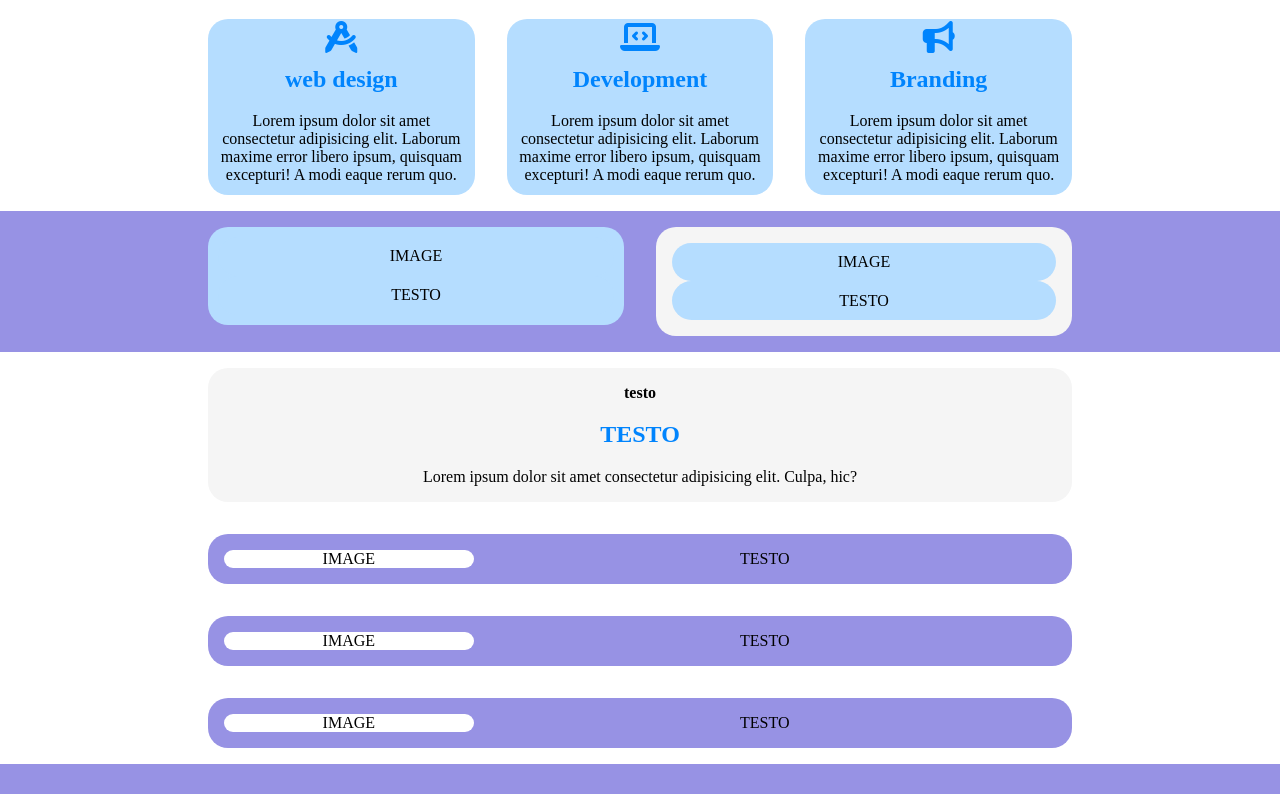
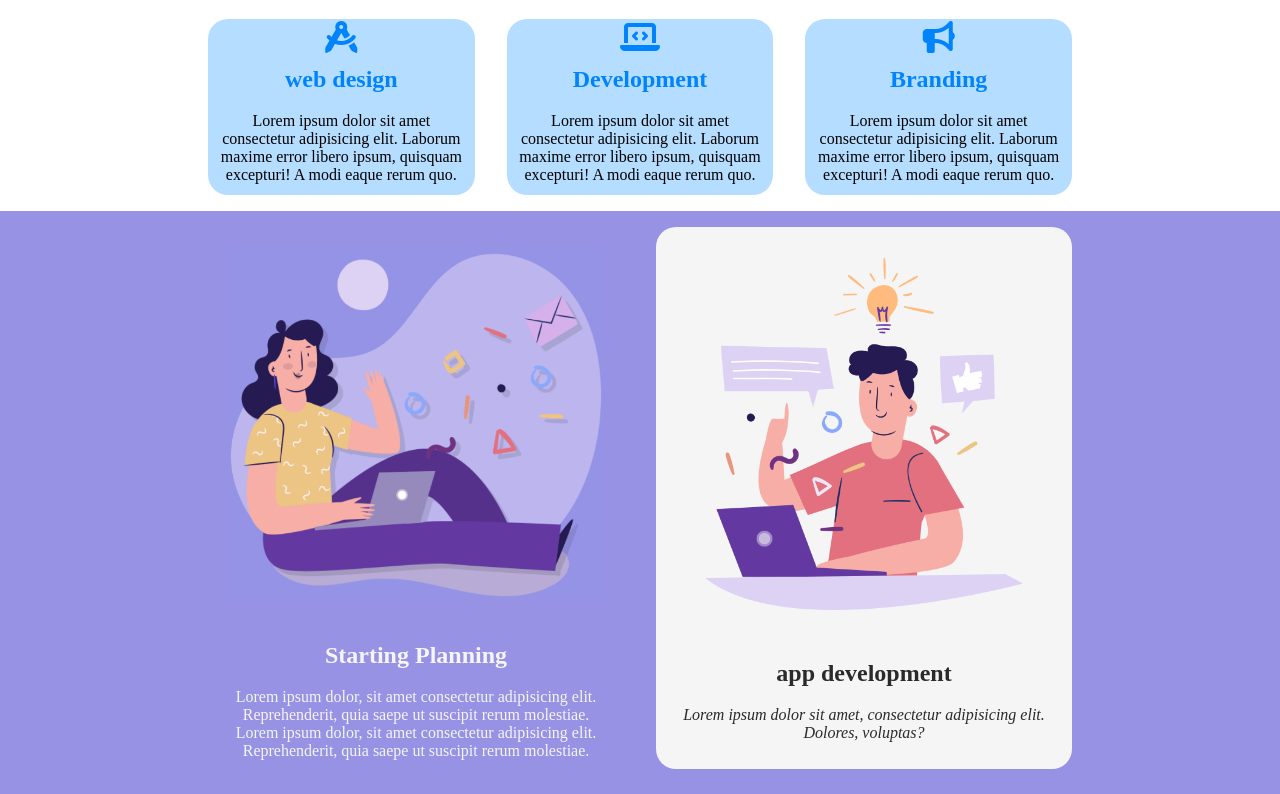
Before and after one commit to NicolaTeora/htmlcss-responsive-layout, a plain HTML site: page index.html in a window 1280 px wide. Shown: the part 307-1101 px from the top of the page. Drawn offline with Linux system fonts and the light colour scheme.

Commit message:
feat : add content section two (90%)

```diff
--- a/css/style.css
+++ b/css/style.css
@@ -77,13 +77,12 @@ div{
     text-align: center;
 }
 
-#frist-section p{
-    padding: 0 2rem;
+#frist-section .card-left h3,
+i{
+    color: var(--color-nav);
 }
 
-#frist-section .card-left h3,
-h2,
-i{
+.tit-demo{
     color: var(--color-nav);
 }
 
@@ -112,9 +111,28 @@ i{
     text-align: center;
 }
 
+#strategic-plan .card,
+h2{
+    background-color: inherit;
+    color: whitesmoke;
+}
+
+#strategic-plan img{
+    width: 100%;
+}
+
 .card-w{
     padding: 1rem;
     background-color: whitesmoke;
+}
+
+.card-w h2{
+    color: rgb(43, 42, 42);
+}
+
+.card-w p{
+    font-style: oblique;
+    color: rgb(43, 42, 42);
 }
 
 /* section testimonials */
@@ -268,7 +286,7 @@ h2{
     width: calc(50%);
     }
     #stategic-plan .row{
-    align-items: end;
+    align-items: flex-end;
     }
 
     /* section benefits */
--- a/index.html
+++ b/index.html
@@ -45,28 +45,28 @@
                     <div class="col">
                         <div class="card">
                             <i class="fa-solid fa-file-code fa-2xl"></i>
-                            <h2>Clean code</h2>
+                            <h2 class="tit-demo">Clean code</h2>
                             <p>Lorem ipsum dolor sit amet consectetur adipisicing elit. Laborum maxime error libero ipsum, quisquam excepturi! A modi eaque rerum quo.</p>
                         </div>
                     </div>
                     <div class="col">
                         <div class="card">
                             <i class="fa-solid fa-compass-drafting fa-2xl"></i>
-                            <h2>web design</h2>
+                            <h2 class="tit-demo">web design</h2>
                             <p>Lorem ipsum dolor sit amet consectetur adipisicing elit. Laborum maxime error libero ipsum, quisquam excepturi! A modi eaque rerum quo.</p>
                         </div>
                     </div>
                     <div class="col">
                         <div class="card">
                             <i class="fa-solid fa-laptop-code fa-2xl"></i>
-                            <h2>Development</h2>
+                            <h2 class="tit-demo">Development</h2>
                             <p>Lorem ipsum dolor sit amet consectetur adipisicing elit. Laborum maxime error libero ipsum, quisquam excepturi! A modi eaque rerum quo.</p>
                         </div>
                     </div>
                     <div class="col">
                         <div class="card">
                             <i class="fa-solid fa-bullhorn fa-2xl"></i>
-                            <h2>Branding</h2>
+                            <h2 class="tit-demo">Branding</h2>
                             <p>Lorem ipsum dolor sit amet consectetur adipisicing elit. Laborum maxime error libero ipsum, quisquam excepturi! A modi eaque rerum quo.</p>
                         </div>
                     </div>
@@ -83,20 +83,27 @@
                     <div class="col">
                         <div class="card">
                             <div class="card">
-                                IMAGE
+                                <img src="./img/planning1.png" alt="">
                             </div>
                             <div class="card">
-                                TESTO
+                                <h2>Starting Planning</h2>
+                                <p>
+                                    Lorem ipsum dolor, sit amet consectetur adipisicing elit.
+                                    Reprehenderit, quia saepe ut suscipit rerum molestiae.                                     Lorem ipsum dolor, sit amet consectetur adipisicing elit. Reprehenderit, quia saepe ut suscipit rerum molestiae.
+                                </p>
                             </div>
                         </div>
                     </div>
                     <div class="col">
                         <div class="card-w">
                             <div class="card">
-                                IMAGE
+                                <img src="./img/planning2.png" alt="">
                             </div>
                             <div class="card">
-                                TESTO
+                                <h2>app development</h2>
+                                <p>
+                                    Lorem ipsum dolor sit amet, consectetur adipisicing elit. Dolores, voluptas?
+                                </p>
                             </div>
                         </div>
                     </div>
```
